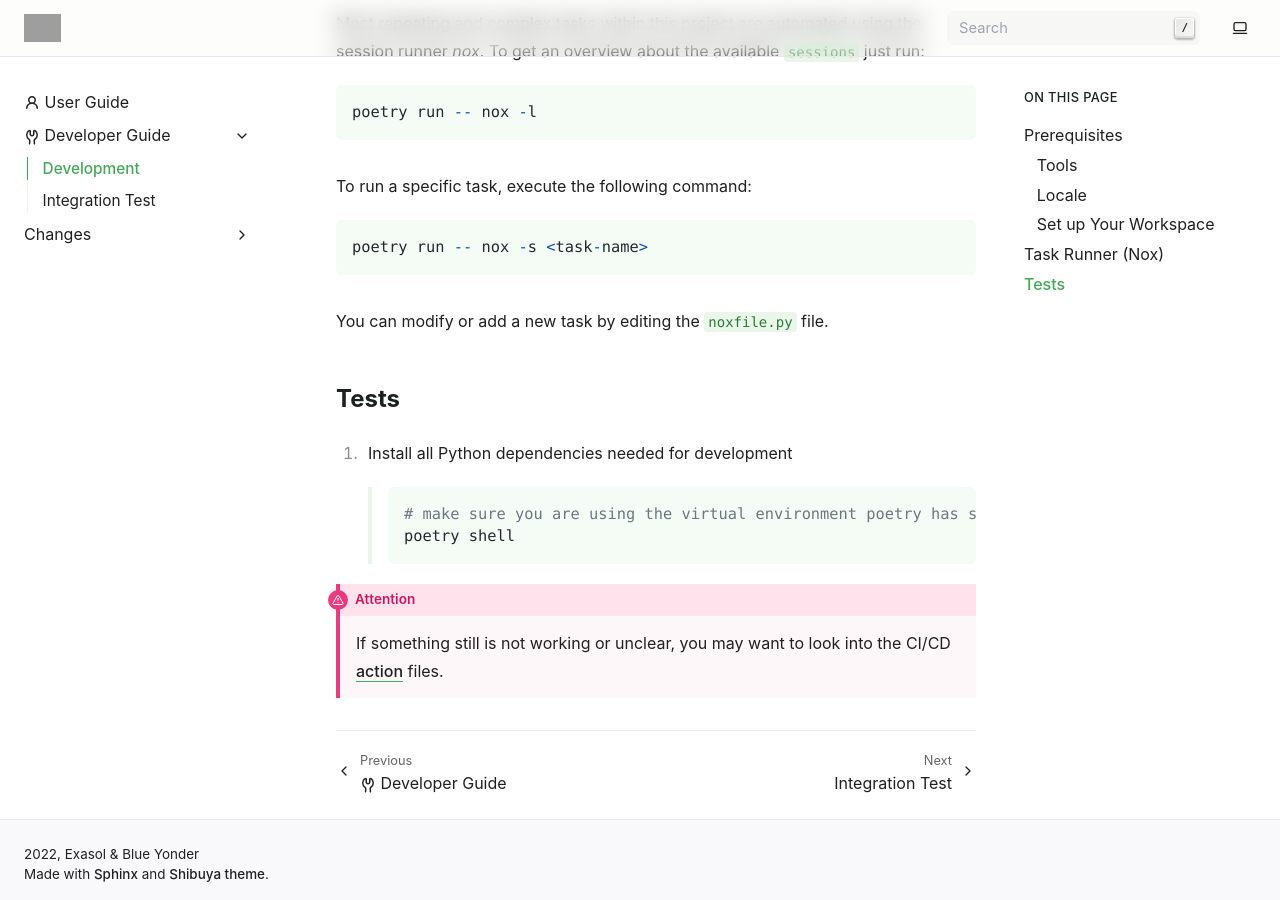
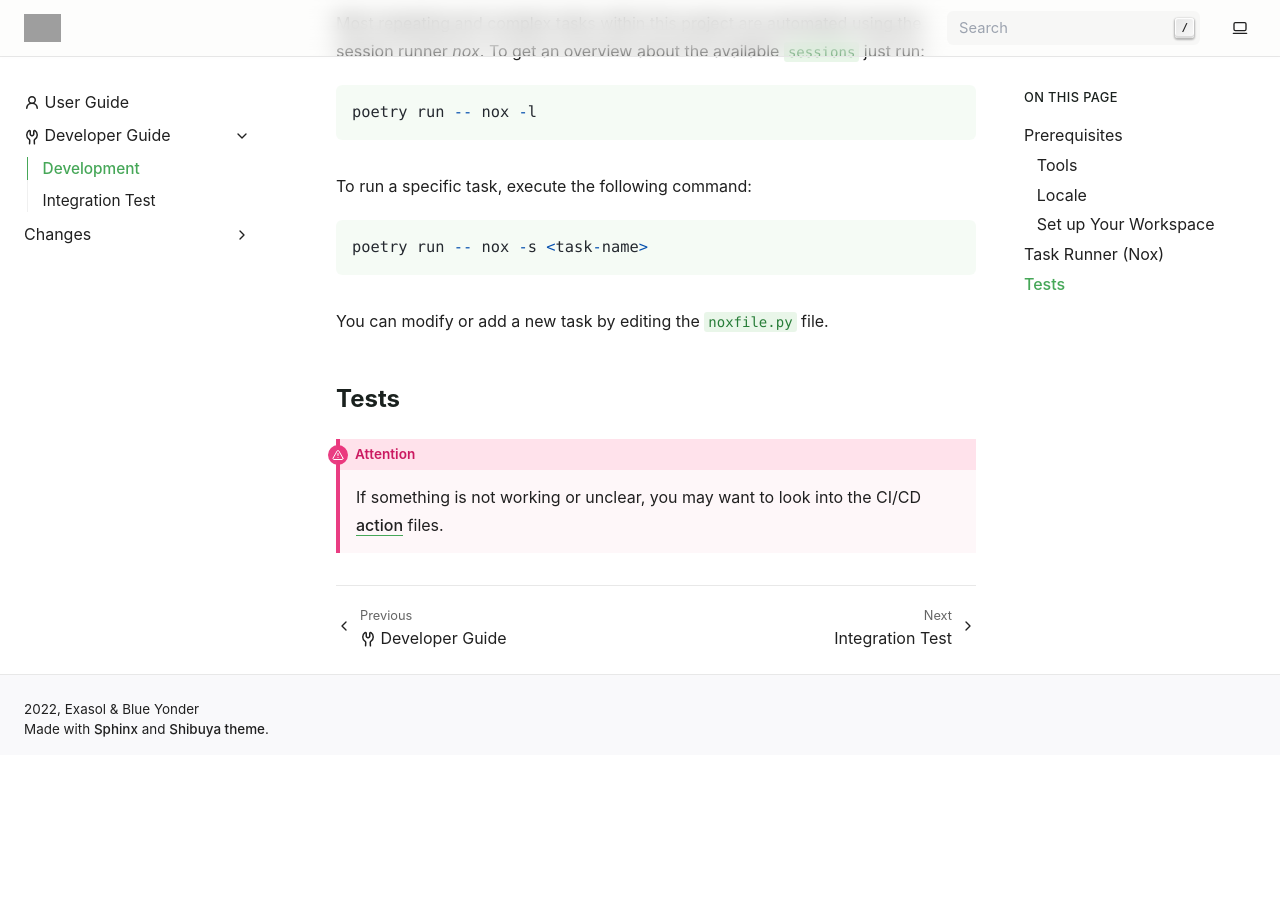
Before and after one commit to exasol/sqlalchemy-exasol, a Sphinx documentation site: the page built from doc/developer_guide/developer_guide.rst, in a window 1280 px wide and 900 px high, scrolled down 1558 px. Built offline with Sphinx 7.4.7, drawn with Linux system fonts in a browser that asks for light colours; pages that are not in the unit, such as notebooks, are missing from menus; after the commit the page ends 2313 px from its top, so only the background shows below that; some of the changed text lies outside the part shown; grey boxes are pictures that could not be loaded.

Commit message:
Fix minor issues

```diff
--- a/doc/developer_guide/developer_guide.rst
+++ b/doc/developer_guide/developer_guide.rst
@@ -72,17 +72,9 @@ You can modify or add a new task by editing the ``noxfile.py`` file.
 Tests
 -----
 
-#. Install all Python dependencies needed for development
-
-    .. code-block::
-
-        # make sure you are using the virtual environment poetry has set up for this project
-        poetry shell
-
-
 .. attention::
 
-    If something still is not working or unclear, you may want to look into the CI/CD action_ files.
+    If something is not working or unclear, you may want to look into the CI/CD action_ files.
 
 .. _action: https://github.com/exasol/sqlalchemy-exasol/actions
 .. _python: https://www.python.org/
```
Also changed, not shown: other parts of doc/developer_guide/developer_guide.rst (+1 -1 lines).
